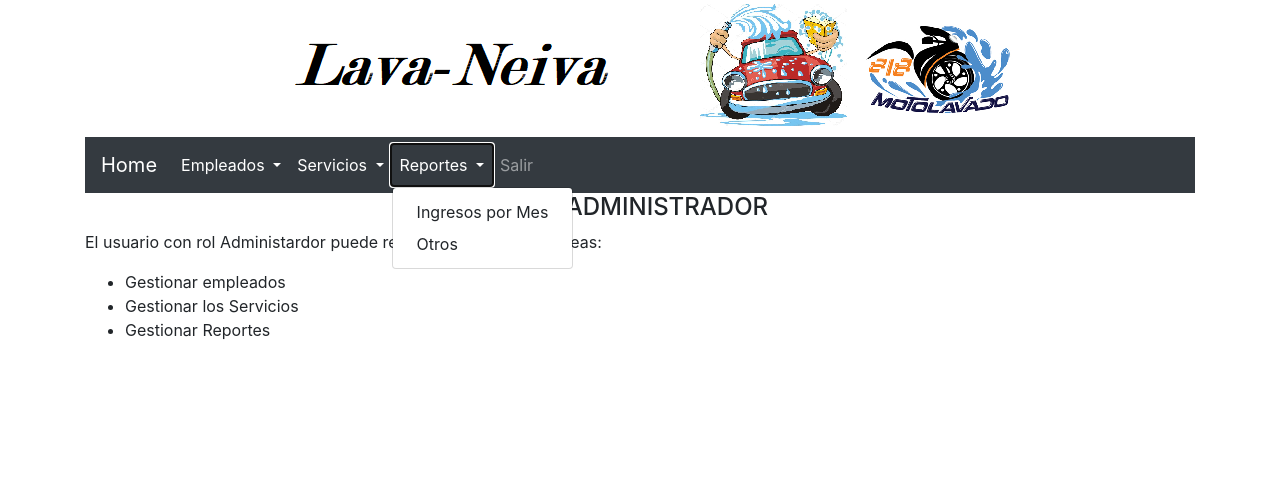
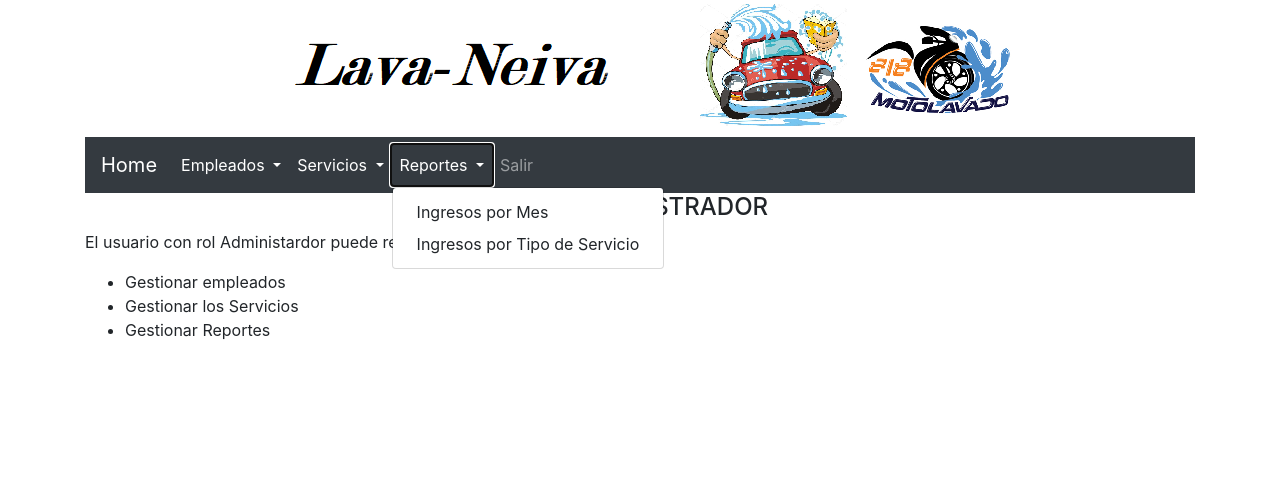
Before and after one commit to cesarmcuellar/LavaOpita, a Flask app: page /Administrador in a window 1280 px wide, after a click on "Reportes". Shown: the top 500 px of the page. Run offline with Flask 2, Linux system fonts and the light colour scheme; the visitor is signed in with stand-in values (Sample User, id 1); some libraries are stand-ins or nearby versions.

Commit message:
versión modificada...

```diff
--- a/app.py
+++ b/app.py
@@ -309,7 +309,31 @@ def ingresosPorMes():
         else:
             return jsonify({"estado":False, "datos":None, "mensaje":"Problemas al obtener los datos"})
 
-
+@app.route("/ingresosPorTipoServicio",methods=['POST', 'GET'])
+def ingresosPorTipoServicio():
+    """[summary]
+        Consulta los ingresos obtenidos en el lavadero por los servicios de
+        lavado prestados por cada uno de los meses.
+    Returns:
+        [json]: [Datos con los ingresos por cada mes]
+    """
+    if request.method == 'POST':
+        dServicioLavado = DatosServicioLavado(mysql)
+        resultado = dServicioLavado.ingresosPorTipoDeServicio()
+        #convierto el resultado que es una tupla a una lista
+        resultado = list(resultado)
+        # se crea una lista como requiere la api que lleguen los datos la lista su primer
+        # elemento es una lista con los encabezados de los datos y los demas valores son
+        # listas con el nombre del mes y el valor de los ingresos del mes ejemplo ["Octubre",50000.0]
+        datos = [["Tipo Servicio","Valor"]]
+        for d in range(len(resultado)):
+            resultado[d]=list(resultado[d])
+            resultado[d][0]=resultado[d][1]
+            datos.append(resultado[d])
+        if(datos):
+            return jsonify({"estado":True, "datos":datos, "mensaje":"Ingresos por Tipo de Servicio"})
+        else:
+            return jsonify({"estado":False, "datos":None, "mensaje":"Problemas al obtener los datos"})
 
 # Iniciar la aplicación
 if __name__ == "__main__":
--- a/static/js/graficaServiciosPorMes.js
+++ b/static/js/graficaServiciosPorMes.js
@@ -34,13 +34,13 @@ function dibujarGrafica() {
         title: 'Ingresos por Mes',
         hAxis: { title: 'Meses', titleTextStyle: { color: 'red' } },
         vAxis: { title: 'Ingresos', titleTextStyle: { color: 'blue' } },
-        legend: { position: "none" }
+        legend: { position: "true" }
         };
 
     /* se crea un objeto de la clase google.visualization.ColumnChart
      * ( Grafica de columna ) y se le pasa como parametro el div del
      * HTML que contendrá a la gráfica.*/
-    var grafica = new google.visualization.ColumnChart(document.getElementById('grafica'));
+    var grafica = new google.visualization.PieChart(document.getElementById('grafica'));
     /* Se llama al método draw para dibujar la gráfica*/
     grafica.draw(data, options);
 }
--- a/templates/Administrador/graficas.html
+++ b/templates/Administrador/graficas.html
@@ -2,6 +2,6 @@
 {% block section %}
 <script src="{{url_for('static', filename='js/graficaServiciosPorMes.js')}}"></script>
 <h4 align="center"> GRAFICAS</h4>
-<p align="center"><div id="grafica" style="width:50%" height="400px"></div></p>
+<p align="center"><div id="grafica" style="width:90%" height="400px"></div></p>
 
 {% endblock %}
--- a/templates/Administrador/index.html
+++ b/templates/Administrador/index.html
@@ -51,7 +51,7 @@
                     </a>
                     <div class="dropdown-menu">
                         <a class="dropdown-item" href="/reportesGraficos">Ingresos por Mes</a>
-                        <a class="dropdown-item" href="#">Otros</a>
+                        <a class="dropdown-item" href="/reportesGraficos">Ingresos por Tipo de Servicio</a>
                     </div>
                 </li>
             <li class="nav-item">
```
Also changed, not shown: modelo/datosServicioLavado.py (+13 -0 lines).
